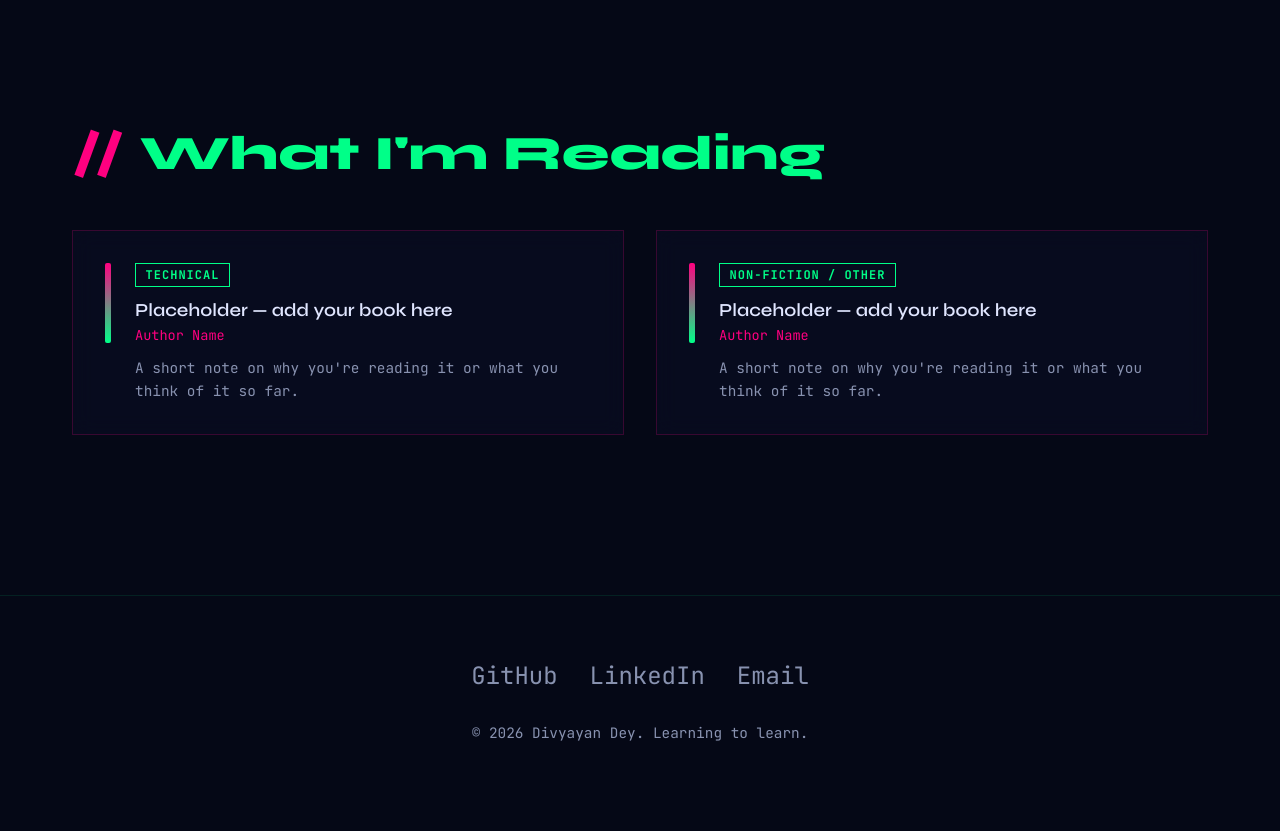
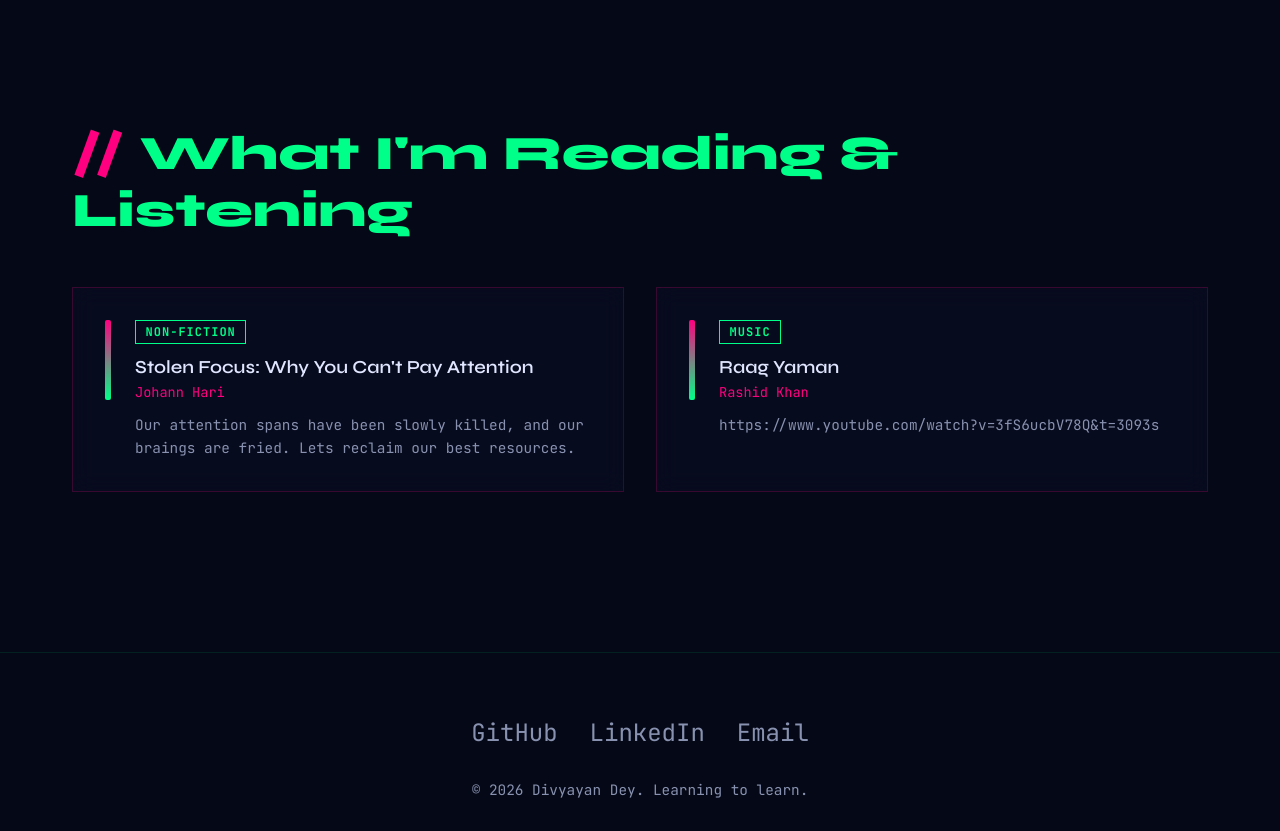
Before and after one commit to divyayanrishi/divyayanrishi.github.io, a plain HTML site: page index.html in a window 1280 px wide. Shown: the part 2180-3011 px from the top of the page. Before the commit the page ends 2954 px from the top, so only its background shows below. Drawn offline with Linux system fonts and the light colour scheme.

Commit message:
Update reading section with current books and music

```diff
--- a/index.html
+++ b/index.html
@@ -863,26 +863,26 @@
             </div>
         </section>
 
-        <!-- What I'm Reading -->
+        <!-- What I'm Reading & Listening-->
         <section class="reading-section">
-            <h2 class="section-title">What I'm Reading</h2>
+            <h2 class="section-title">What I'm Reading & Listening</h2>
             <div class="reading-grid">
                 <div class="book-card">
                     <div class="book-spine"></div>
                     <div class="book-info">
-                        <span class="book-tag">Technical</span>
-                        <div class="book-title">Placeholder — add your book here</div>
-                        <div class="book-author">Author Name</div>
-                        <p class="book-desc">A short note on why you're reading it or what you think of it so far.</p>
+                        <span class="book-tag">Non-Fiction</span>
+                        <div class="book-title">Stolen Focus: Why You Can't Pay Attention</div>
+                        <div class="book-author">Johann Hari</div>
+                        <p class="book-desc">Our attention spans have been slowly killed, and our braings are fried. Lets reclaim our best resources.</p>
                     </div>
                 </div>
                 <div class="book-card">
                     <div class="book-spine"></div>
                     <div class="book-info">
-                        <span class="book-tag">Non-fiction / Other</span>
-                        <div class="book-title">Placeholder — add your book here</div>
-                        <div class="book-author">Author Name</div>
-                        <p class="book-desc">A short note on why you're reading it or what you think of it so far.</p>
+                        <span class="book-tag">Music</span>
+                        <div class="book-title">Raag Yaman</div>
+                        <div class="book-author">Rashid Khan</div>
+                        <p class="book-desc">https://www.youtube.com/watch?v=3fS6ucbV78Q&t=3093s</p>
                     </div>
                 </div>
             </div>
```
